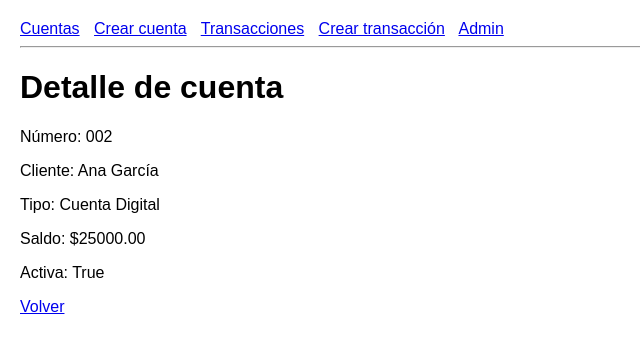
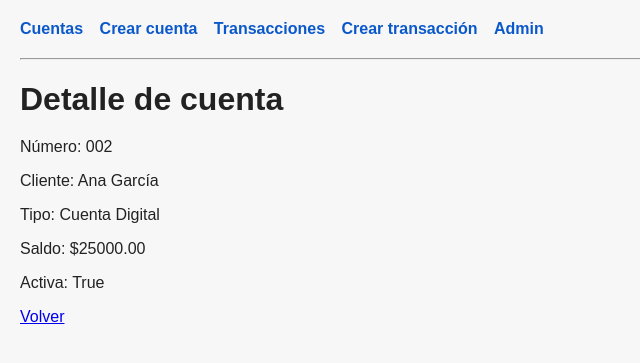
Before and after one commit to Octaviochamblas/Alke-wallet-final, a Django app: page /cuentas/2/ in a window 1280 px wide. Shown: the top 363 px of the page, without its empty margins (0-640 px from the left). Run offline with Django 5.2, Linux system fonts and the light colour scheme; a user stored in the database is signed in; data comes from the database, SQL or seed files in the repository.

Commit message:
Documentacion y ajustes intermedios

```diff
--- a/static/css/styles.css
+++ b/static/css/styles.css
@@ -1,8 +1,34 @@
 body {
     font-family: Arial, sans-serif;
     margin: 20px;
+    color: #222;
+    background-color: #f7f7f7;
+}
+
+nav {
+    margin-bottom: 20px;
 }
 
 nav a {
-    margin-right: 10px;
+    margin-right: 12px;
+    text-decoration: none;
+    color: #0a58ca;
+    font-weight: 600;
 }
+
+nav a:hover {
+    text-decoration: underline;
+}
+
+h1 {
+    margin-bottom: 20px;
+}
+
+form p {
+    margin-bottom: 12px;
+}
+
+button {
+    padding: 8px 14px;
+    cursor: pointer;
+}
```
Also changed, not shown: README.md (added).
